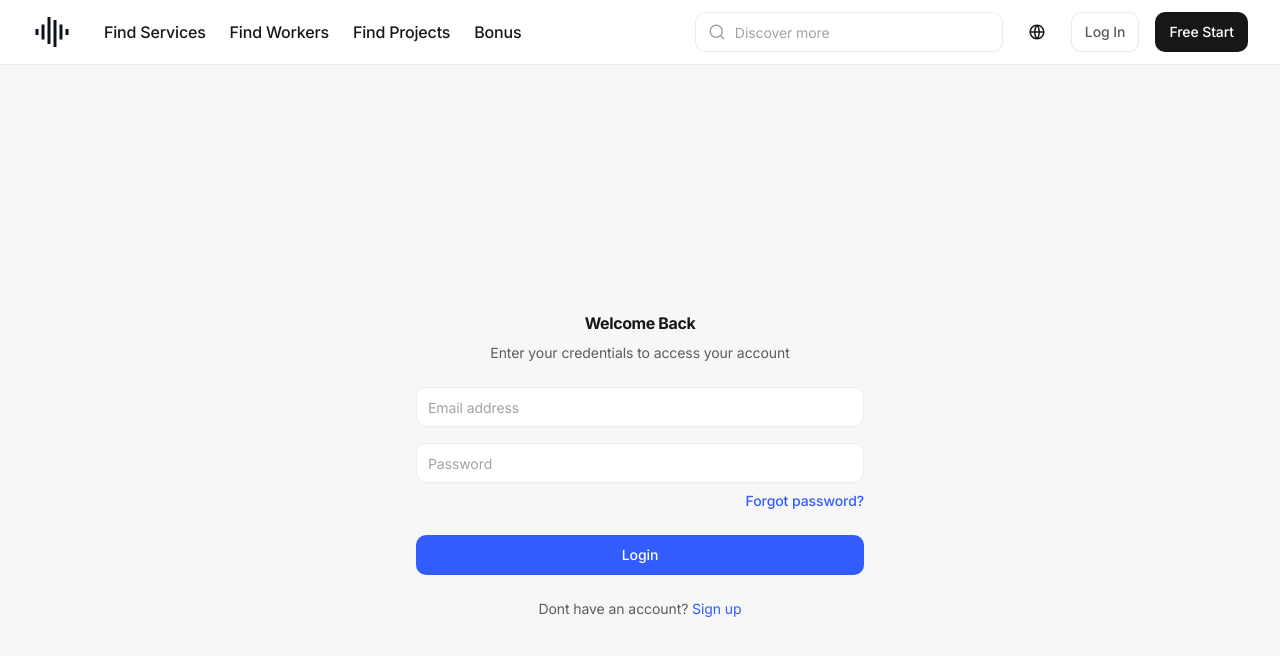
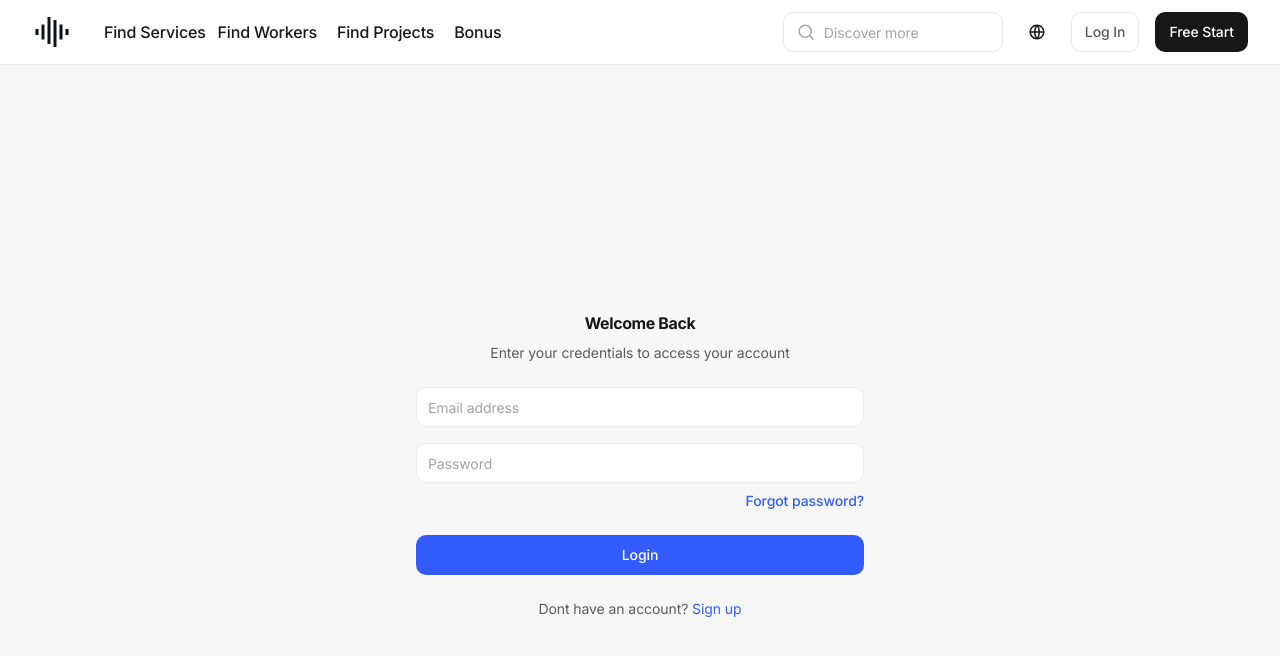
Before and after one commit to 899ms/marketplace, a Next.js app: page / in a window 1280 px wide. Shown: the top 656 px of the page. Built offline with nearby package versions, Linux system fonts and the light colour scheme; no server answers.

Commit message:
Update navbar.tsx

```diff
--- a/components/navbar.tsx
+++ b/components/navbar.tsx
@@ -87,18 +87,18 @@ export default function Navbar() {
             />
             {/* You can add text next to the logo if needed, e.g., <span>MyBrand</span> */}
           </Link>
-          {/* Navigation Links */}
-          <div className='text-text-secondary-600 hidden items-center gap-6 text-label-md lg:flex'>
-            <Link href='/services/search?tab=Service' className='hover:text-text-strong-950'>
+          {/* Navigation Links Container - Apply new styles */}
+          <div className='text-text-secondary-600 hidden items-center gap-1 h-10 max-w-[447px] text-label-md lg:flex'>
+            <Link href='/services/search?tab=Service' className='hover:text-text-strong-950  py-1 rounded-md hover:bg-bg-weak-50 transition-colors'> {/* Added padding/hover bg for better click area */}
               Find Services
             </Link>
-            <Link href='/services/search?tab=Worker' className='hover:text-text-strong-950'>
+            <Link href='/services/search?tab=Worker' className='hover:text-text-strong-950 px-2 py-1 rounded-md hover:bg-bg-weak-50 transition-colors'> {/* Added padding/hover bg */}
               Find Workers
             </Link>
-            <Link href='/services/search?tab=Project' className='hover:text-text-strong-950'>
+            <Link href='/services/search?tab=Project' className='hover:text-text-strong-950 px-2 py-1 rounded-md hover:bg-bg-weak-50 transition-colors'> {/* Added padding/hover bg */}
               Find Projects
             </Link>
-            <Link href='/bonus' className='hover:text-text-strong-950'>
+            <Link href='/bonus' className='hover:text-text-strong-950 px-2 py-1 rounded-md hover:bg-bg-weak-50 transition-colors'> {/* Added padding/hover bg */}
               Bonus
             </Link>
           </div>
@@ -109,7 +109,7 @@ export default function Navbar() {
           {/* Search Input */}
           <div className='relative hidden sm:block'>
             <Input.Root>
-              <Input.Wrapper size='medium'>
+              <Input.Wrapper size='medium' className='h-10 w-[220px] rounded-10 border bg-white shadow-regular-xs gap-2'>
                 <Input.Icon
                   as={RiSearchLine}
                   className='text-icon-secondary-400'
```
